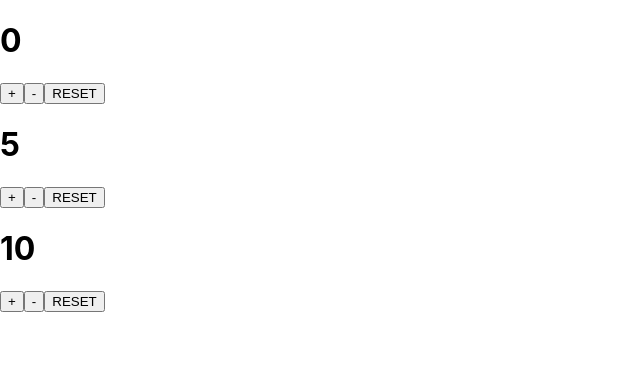
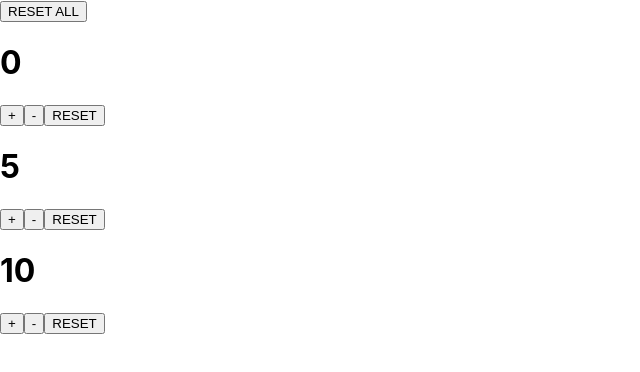
Before and after one commit to coderoadpl/frontend--react--task-32, a React (Create React App) app: page / in a window 1280 px wide. Shown: the top 372 px of the page, without its empty margins (0-640 px from the left). Built offline with nearby package versions, Linux system fonts and the light colour scheme.

Commit message:
Reset all button added

```diff
--- a/src/App.js
+++ b/src/App.js
@@ -1,10 +1,15 @@
 import React from 'react'
 
 import Counter from './Counter'
+import Button from './Button'
 
 export const App = () => {
   return (
     <div>
+      <Button
+        label={'RESET ALL'}
+        onClick={console.log}
+      />
       <Counter />
       <Counter
         initialNumber={5}
```
